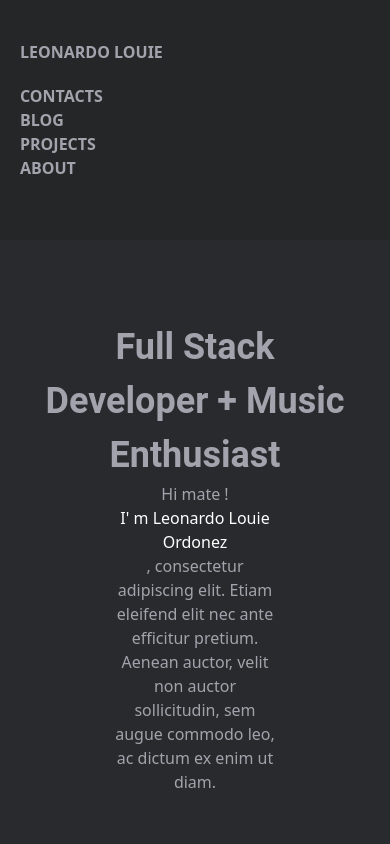
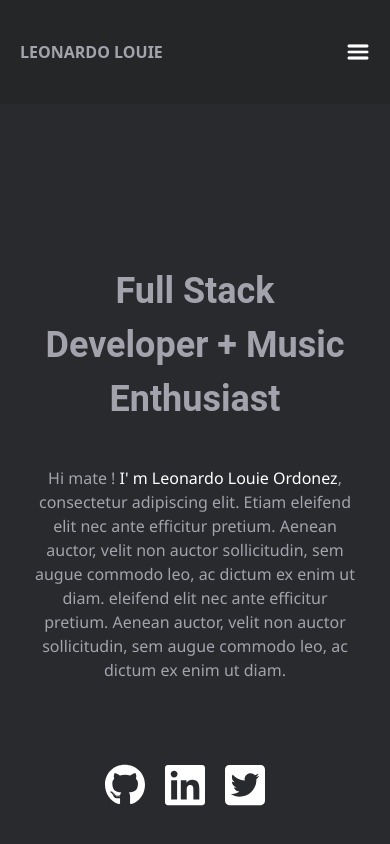
Before and after one commit to leonardolouie/leonardolouie.me, a Gatsby site in the folder web/: page / in a window 390 px wide. Built offline with nearby package versions, Linux system fonts and the light colour scheme; Gatsby itself is replaced by a stand-in of ours.

Commit message:
added hero and it's animation

```diff
--- a/web/src/components/hero/index.js
+++ b/web/src/components/hero/index.js
@@ -1,15 +1,26 @@
 import React from 'react'
+import github from '../../../static/images/github-brands.svg'
+import linkedin from '../../../static/images/linkedin-brands.svg'
+import twitter from '../../../static/images/twitter-square-brands.svg'
 
 export default function hero() {
   return (
-    <div className="container mx-auto py-20">
+    <div className="container mx-auto py-20 fadedInAnimation">
       <div className="text-center">
-        <h1 className="text-white text-dim text-4xl ">Full Stack Developer + Music Enthusiast</h1>
-        <p className="text-dim px-20">
-          Hi mate ! <p className="text-white">I' m Leonardo Louie Ordonez</p>, consectetur adipiscing elit. Etiam
-          eleifend elit nec ante efficitur pretium. Aenean auctor, velit non auctor sollicitudin, sem augue commodo leo,
-          ac dictum ex enim ut diam.
-        </p>
+        <h1 className="text-white text-dim mt-20 mb-10">Full Stack Developer + Music Enthusiast</h1>
+        <div className="mx-auto sm:3/4 lg:w-1/2">
+          <p className="text-dim">
+            Hi mate ! <span className="text-white">I' m Leonardo Louie Ordonez</span>, consectetur adipiscing elit.
+            Etiam eleifend elit nec ante efficitur pretium. Aenean auctor, velit non auctor sollicitudin, sem augue
+            commodo leo, ac dictum ex enim ut diam. eleifend elit nec ante efficitur pretium. Aenean auctor, velit non
+            auctor sollicitudin, sem augue commodo leo, ac dictum ex enim ut diam.
+          </p>
+        </div>
+        <div className={`flex justify-center mt-20 `}>
+          <img src={github} className="w-10 mr-5 " />
+          <img src={linkedin} className="w-10 mr-5" />
+          <img src={twitter} className="w-10 mr-5" />
+        </div>
       </div>
     </div>
   )
--- a/web/src/components/navbar/index.js
+++ b/web/src/components/navbar/index.js
@@ -1,12 +1,19 @@
-import React from 'react'
+import React, { useState } from 'react'
+import hamburger from '../../../static/images/hamburger.png'
+export default function navbar() {
+  const [isOpen, setOpen] = useState(false)
+  const handleOpen = () => {
+    setOpen(!isOpen)
+  }
+  return (
+    <header className="bg-primary text-dim font-bold fadedInAnimation">
+      <div className="py-10 px-5 md:flex justify-between md:px-20 container mx-auto">
+        <div className="flex justify-between">
+          LEONARDO LOUIE <img src={hamburger} className=" w-6 md:hidden" onClick={handleOpen} />
+        </div>
 
-export default function navbar() {
-  return (
-    <header className="bg-primary text-dim font-bold">
-      <div className="py-10 px-5 md:flex justify-between md:px-20 container mx-auto">
-        <div>LEONARDO LOUIE</div>
         <div>
-          <ul className="py-5 md:py-0 md:flex">
+          <ul className={`py-5 md:py-0 md:flex ${isOpen ? '' : 'hidden'}`}>
             <li className="md:px-5 lg:px-5">CONTACTS</li>
             <li className="md:px-5 lg:px-5">BLOG</li>
             <li className="md:px-5 lg:px-5">PROJECTS</li>
--- a/web/src/styles/tailwind.css
+++ b/web/src/styles/tailwind.css
@@ -17,4 +17,25 @@ h6 {
   font-family: roboto, sans-serif;
   font-weight: 700;
   font-style: normal;
+
+  @apply text-4xl;
 }
+
+p {
+  font-family: 'Segoe UI', sans-serif;
+  font-style: normal;
+}
+
+/** animations**/
+@keyframes fadedInAnimation {
+  0% {
+    opacity: 0;
+  }
+  93% {
+    opacity: 200;
+  }
+}
+
+.fadedInAnimation {
+  animation: fadedInAnimation 3s 1 0s ease-in-out;
+}
```
Also changed, not shown: web/static/images/github-brands.svg (added), web/static/images/hamburger.png (added), web/static/images/linkedin-brands.svg (added), web/static/images/twitter-square-brands.svg (added).
